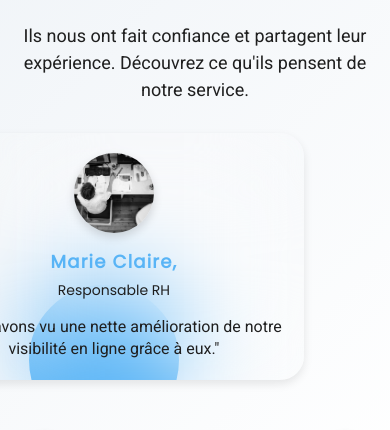
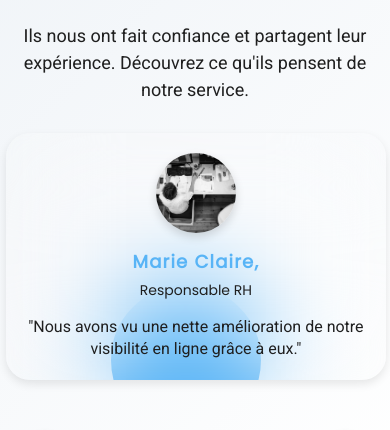
Before and after one commit to Romeofresnel/Gic-bonus-web, a React (Vite) app: page / in a window 390 px wide. Shown: the part 3260-3690 px from the top of the page. Built offline with nearby package versions, Linux system fonts and the light colour scheme.

Commit message:
Update temoignage.scss

```diff
--- a/src/scss/temoignage.scss
+++ b/src/scss/temoignage.scss
@@ -226,7 +226,7 @@ display: flex !important;
             height: auto !important;
             min-height: 240px !important;
             margin: 0 auto !important;
-            margin-left: 0px !important; // CORRECTION PRINCIPALE
+            margin-right: 0px !important; // CORRECTION PRINCIPALE
             position: relative !important;
             display: block !important;
 
```
